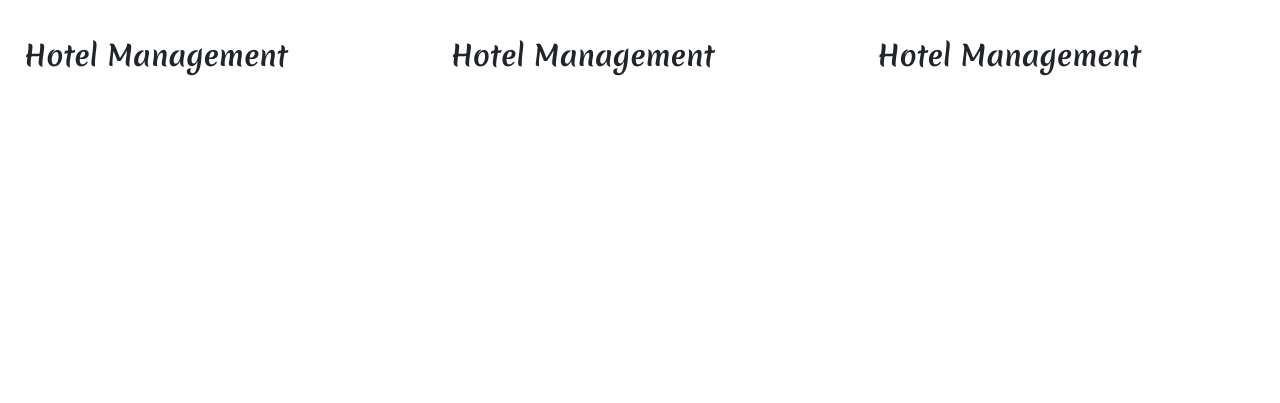
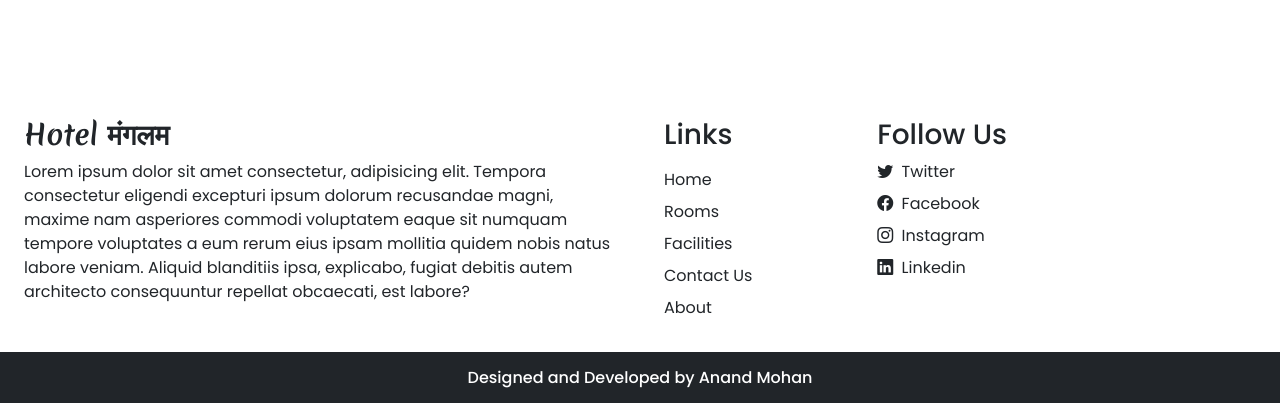
Before and after one commit to itanand/hotel_management_website, a PHP site: page / in a window 1280 px wide. Shown: the part 3390-3793 px from the top of the page. Before the commit the page ends 3466 px from the top, so only its background shows below. Run offline with PHP 8.4, Linux system fonts and the light colour scheme; some libraries are stand-ins or nearby versions.

Commit message:
home-page-design-completed

```diff
--- a/index.php
+++ b/index.php
@@ -9,6 +9,7 @@
     <link rel="stylesheet" href="https://cdn.jsdelivr.net/npm/bootstrap-icons@1.9.1/font/bootstrap-icons.css">
     <link rel="stylesheet" href="https://cdn.jsdelivr.net/npm/swiper@8/swiper-bundle.min.css" />
     <link rel="stylesheet" href="css/common.css" />
+    <link rel="icon" href="images/icons/h.png">
     <style>
           .availability-form{
              margin-top: -50px;
@@ -27,7 +28,8 @@
    <!-- Navbar code  -->
   <nav class="navbar navbar-expand-lg bg-white px-lg-3 py-lg-2 shadow-sm sticky-top">
     <div class="container-fluid">
-      <a class="navbar-brand me-5 fw-bold fs-3 h-font" href="index.php">Hotel Management</a>
+      <img src="images/icons/h.png" alt="" height="30px;" width="30px">
+      <a class="navbar-brand me-5 fw-bold fs-3 h-font" href="index.php">otel मंगलम</a>
       <button class="navbar-toggler shadow-none" type="button" data-bs-toggle="collapse" data-bs-target="#navbarSupportedContent" aria-controls="navbarSupportedContent" aria-expanded="false" aria-label="Toggle navigation">
         <span class="navbar-toggler-icon"></span>
       </button>
@@ -98,7 +100,7 @@
             <form>
               <div class="modal-header">
                 <h5 class="modal-title d-flex align-items-center">
-                <i class="bi bi-person-lines-fillfs-3 me-2"></i>User Registration
+                <i class="bi bi-person-lines-fill fs-3 me-2"></i>User Registration
                 </h5>
                 <button type="reset" class="btn-close shadow-none" data-bs-dismiss="modal" aria-label="Close"></button>
               </div>
@@ -444,8 +446,8 @@
 
               <div class="swiper-slide bg-white shadow p-4">
                 <div class="profile d-flex align-items-center mb-3">
-                      <img src="images/facilities/IMG_43553.svg" width="30px" alt="">
-                      <h6 class="m-0 ms-2">Random user1</h6>
+                      <img src="images/facilities/user.png" width="30px" alt="">
+                      <h6 class="m-0 ms-2">Akash & Raju</h6>
                 </div>
                 <p>Lorem ipsum dolor sit, amet consectetur adipisicing
                    elit. Voluptates consequuntur similique repellat
@@ -461,8 +463,8 @@
 
               <div class="swiper-slide bg-white shadow p-4">
                 <div class="profile d-flex align-items-center mb-3">
-                      <img src="images/facilities/IMG_43553.svg" width="30px" alt="">
-                      <h6 class="m-0 ms-2">Random user1</h6>
+                      <img src="images/facilities/user.png" width="30px" alt="">
+                      <h6 class="m-0 ms-2">Sadanand Kumar</h6>
                 </div>
                 <p>Lorem ipsum dolor sit, amet consectetur adipisicing
                    elit. Voluptates consequuntur similique repellat
@@ -478,8 +480,8 @@
 
               <div class="swiper-slide bg-white shadow p-4">
                 <div class="profile d-flex align-items-center mb-3">
-                      <img src="images/facilities/IMG_43553.svg" width="30px" alt="">
-                      <h6 class="m-0 ms-2">Random user1</h6>
+                      <img src="images/facilities/user.png" width="30px" alt="">
+                      <h6 class="m-0 ms-2">Ashish & Vishal</h6>
                 </div>
                 <p>Lorem ipsum dolor sit, amet consectetur adipisicing
                    elit. Voluptates consequuntur similique repellat
@@ -494,6 +496,9 @@
               </div>
             </div>
             <div class="swiper-pagination"></div>
+          </div>
+          <div class="col-lg-12 text-center mt-5">
+            <a href="#" class="btn btn-sm btn-outline-dark rounded-0 fw-bold shadow-none">Know More >>></a>
           </div>
         </div>
 
@@ -544,27 +549,45 @@
 
           <div class="container-fluid bg-white mt-5">
             <div class="row">
-              <div class="col-lg-4 p-4">
-                 <h3 class="h-font fw-bold fs-3">
-                   Hotel Management
+              <div class="col-lg-6 p-4">
+                 <h3 class="h-font fw-bold fs-3 mb-2">
+                   Hotel मंगलम
                  </h3>
+                 <p>Lorem ipsum dolor sit amet consectetur, adipisicing elit. Tempora consectetur eligendi excepturi ipsum dolorum recusandae magni,
+                   maxime nam asperiores commodi voluptatem eaque sit numquam tempore voluptates a eum rerum eius ipsam mollitia quidem nobis natus labore veniam. Aliquid blanditiis ipsa, explicabo, fugiat debitis autem architecto consequuntur repellat obcaecati, est labore?</p>
               </div>
-              <div class="col-lg-4 p-4">
-                <h3 class="h-font fw-bold fs-3">
-                  Hotel Management
+              <div class="col-lg-2 p-4">
+                <h3 class="mb-3">
+                  Links
                 </h3>
+                <a href="#" class="d-inline-block mb-2 text-dark text-decoration-none">Home</a><br>
+                <a href="#" class="d-inline-block mb-2 text-dark text-decoration-none">Rooms</a><br>
+                <a href="#" class="d-inline-block mb-2 text-dark text-decoration-none">Facilities</a><br>
+                <a href="#" class="d-inline-block mb-2 text-dark text-decoration-none">Contact Us</a><br>
+                <a href="#" class="d-inline-block mb-2 text-dark text-decoration-none">About</a><br>
+
              </div>
              <div class="col-lg-4 p-4">
-              <h3 class="h-font fw-bold fs-3">
-                Hotel Management
+              <h3 class="mb-2">
+                Follow Us
               </h3>
+              <a href="#" class="d-inline-block text-dark text-decoration-none mb-2 ">
+                 <i class="bi bi-twitter me-1"></i> Twitter
+               </a><br>
+               <a href="#" class="d-inline-block text-dark text-decoration-none mb-2 ">
+                <i class="bi bi-facebook me-1"></i> Facebook
+              </a><br>
+              <a href="#" class="d-inline-block text-dark text-decoration-none mb-2 ">
+                <i class="bi bi-instagram me-1"></i> Instagram
+              </a><br>
+              <a href="#" class="d-inline-block text-dark text-decoration-none mb-2 ">
+                <i class="bi bi-linkedin me-1"></i> Linkedin
+              </a><br>
            </div>
             </div>
           </div>
 
-      <br><br><br>
-
-      <br><br><br>
+          <h6 class="text-center bg-dark text-white p-3 m-0">Designed and Developed by Anand Mohan</h6>
 
 
 
```
Also changed, not shown: images/facilities/user.png (added), images/icons/h.png (added).
